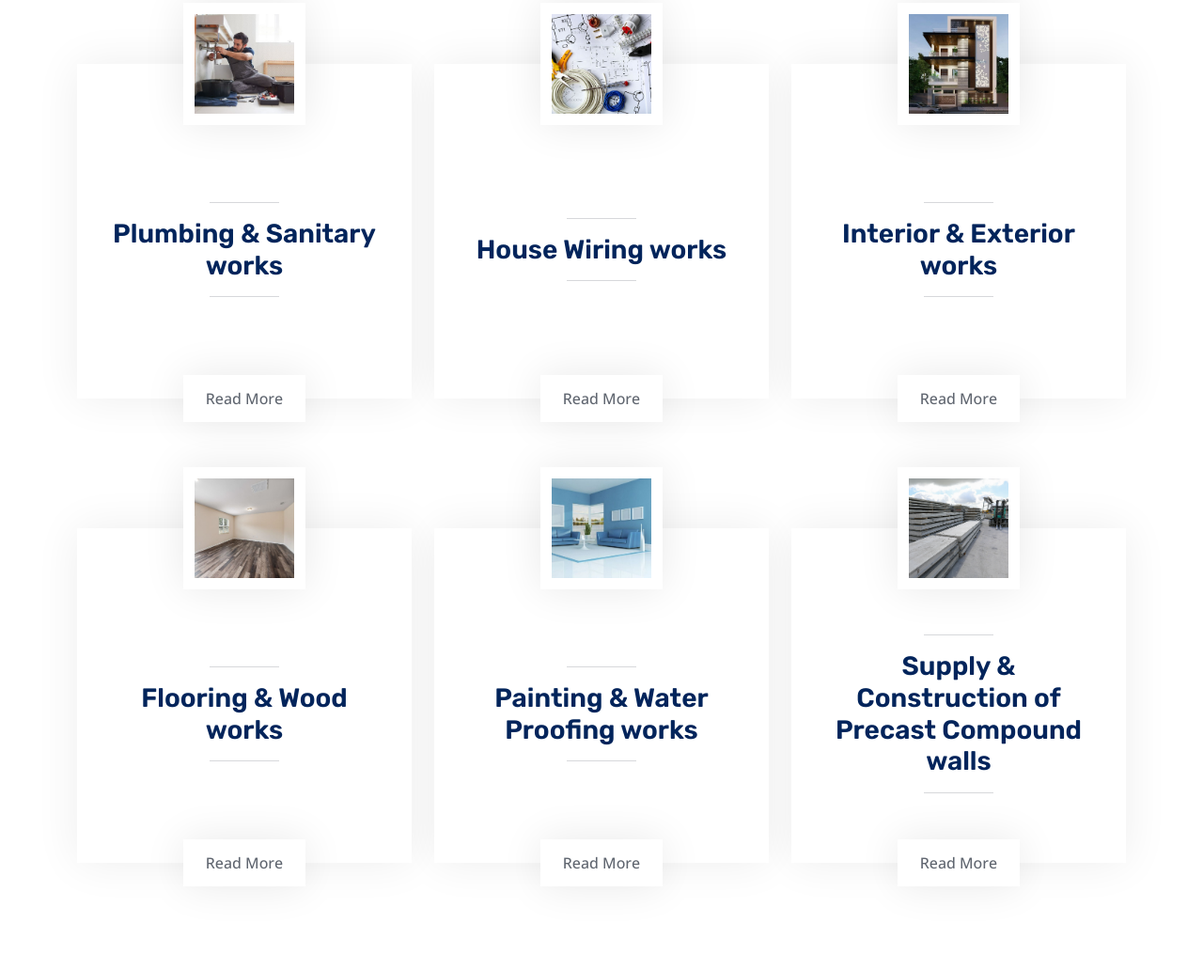
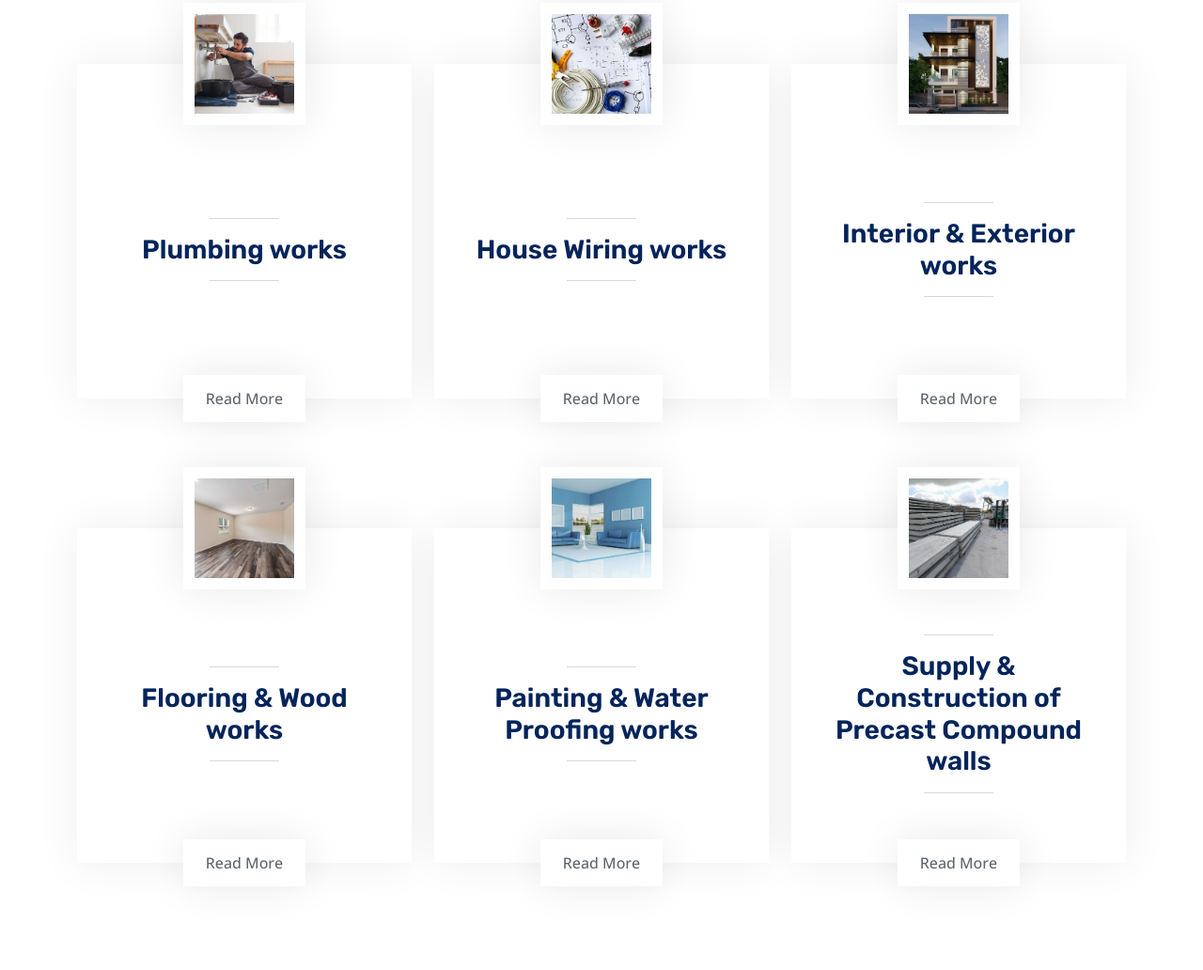
Before and after one commit to Harsha-vardhan-Chinthada/Sample-Site-NKC, a plain HTML site: page index.html in a window 1280 px wide. Shown: the part 2737-3769 px from the top of the page at 94% size. Drawn offline with nearby package versions, Linux system fonts and the light colour scheme.

Commit message:
Add files via upload

```diff
--- a/index.html
+++ b/index.html
@@ -559,7 +559,7 @@
               <div class="service-detail">
                 <div class="service-title">
                   <hr class="w-25" />
-                  <h3 class="mb-0">Plumbing & Sanitary works</h3>
+                  <h3 class="mb-0">Plumbing works</h3>
                   <hr class="w-25" />
                 </div>
                 <div class="service-text">
```
